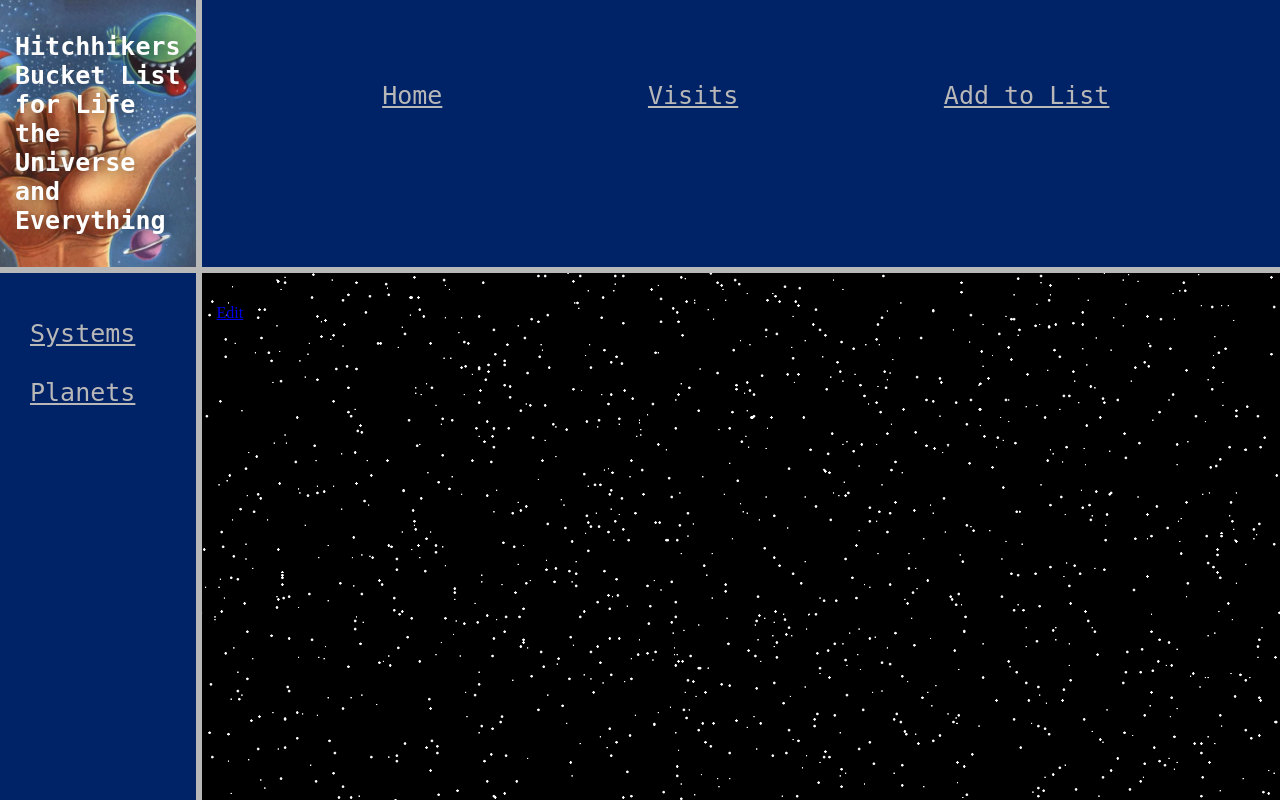
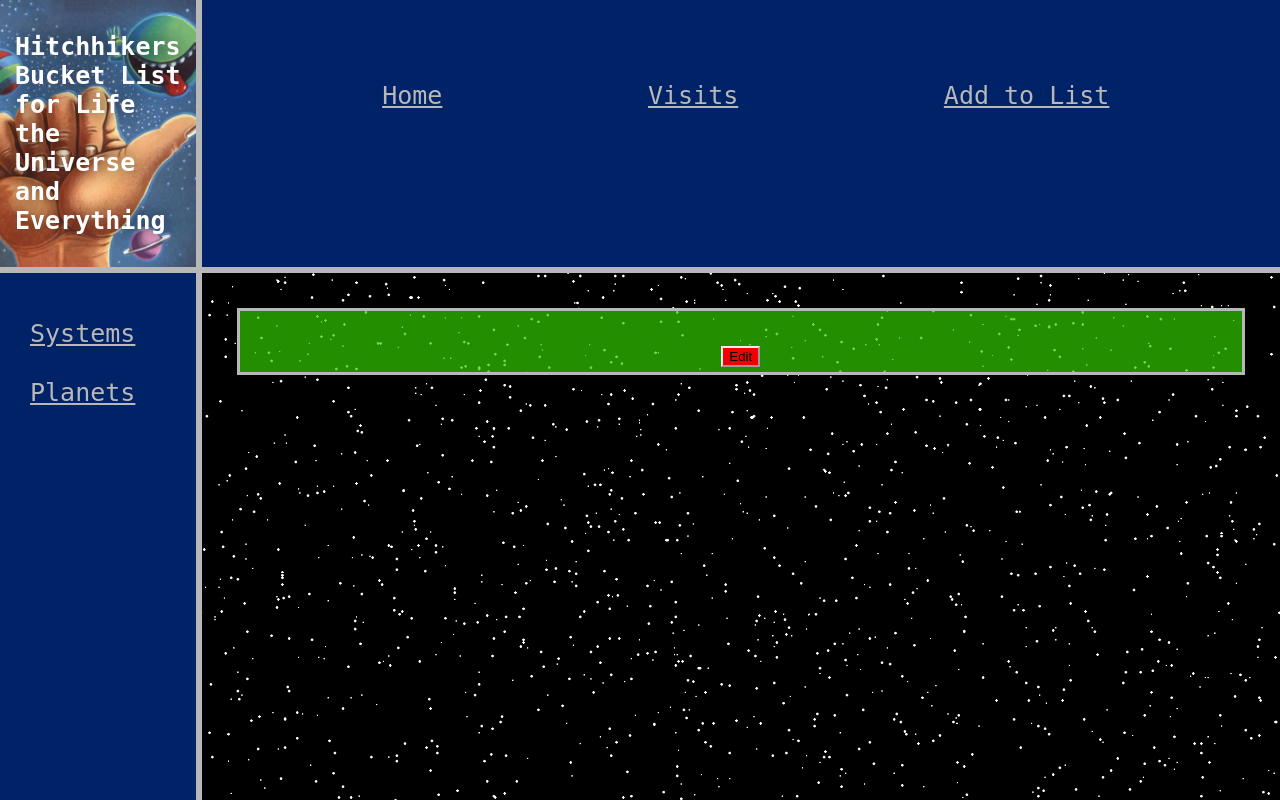
Before and after one commit to johnghr/A_Hitchhikers_Bucket_List, a Flask app: template templates/systems/show.html in a window 1280 px wide. Run offline with Flask 2, Linux system fonts and the light colour scheme; the template is opened without the code that fills it, so the values that code supplies are empty.

Commit message:
everything consistently styled with only minor tweaking required

```diff
--- a/templates/systems/edit.html
+++ b/templates/systems/edit.html
@@ -8,7 +8,9 @@
         <input type="text" id="system-name" name="name" value="{{system.name}}" required autofocus>
     </div>
 
-    <button type="submit">Execute</button>
+    <div class="button-container">
+        <button class="button" type="submit">Execute</button>
+    </div>
 
 </form>
 
--- a/templates/systems/show.html
+++ b/templates/systems/show.html
@@ -1,9 +1,13 @@
 {% extends "base.html"%}
 {% block content %}
 
-<div>
-    <p>{{system.name}}</p>
-    <p><a href="/systems/{{system.id}}/edit">Edit</a></p>
+<div class="content-container">
+    <div class="content">
+        <p>{{system.name}}</p>
+    </div>
+    <div class="button-container">
+        <a class="button" href="/systems/{{system.id}}/edit">Edit</a>
+    </div>
 </div>
 
 {% endblock %}
--- a/templates/visits/edit.html
+++ b/templates/visits/edit.html
@@ -2,6 +2,7 @@
 {% block content %}
 
 <form action="/visits/{{visit.id}}" method="POST">
+
     <div>
         <label for="achieved">Visit Achieved:</label>
         {% if visit.achieved == True %}
@@ -11,7 +12,9 @@
         {% endif %}
     </div>
 
-    <button type="submit">Execute</button>
+    <div class="button-container">
+        <button class="button" type="submit">Execute</button>
+    </div>
 
 </form>
 
--- a/templates/visits/show.html
+++ b/templates/visits/show.html
@@ -9,7 +9,9 @@
         <p>System: {{visit.planet.system.name}}</p>
         <p>Planet: {{visit.planet.name}}</p>
         <p>Achieved? {{visit.achieved}}</p>
-        <a href="/visits/{{visit.id}}/edit">Edit</a>
+        <div class="button-container">
+            <a class="button" href="/visits/{{visit.id}}/edit">Edit</a>
+        </div>
     </div>
 </div>
 {% endblock %}
```
